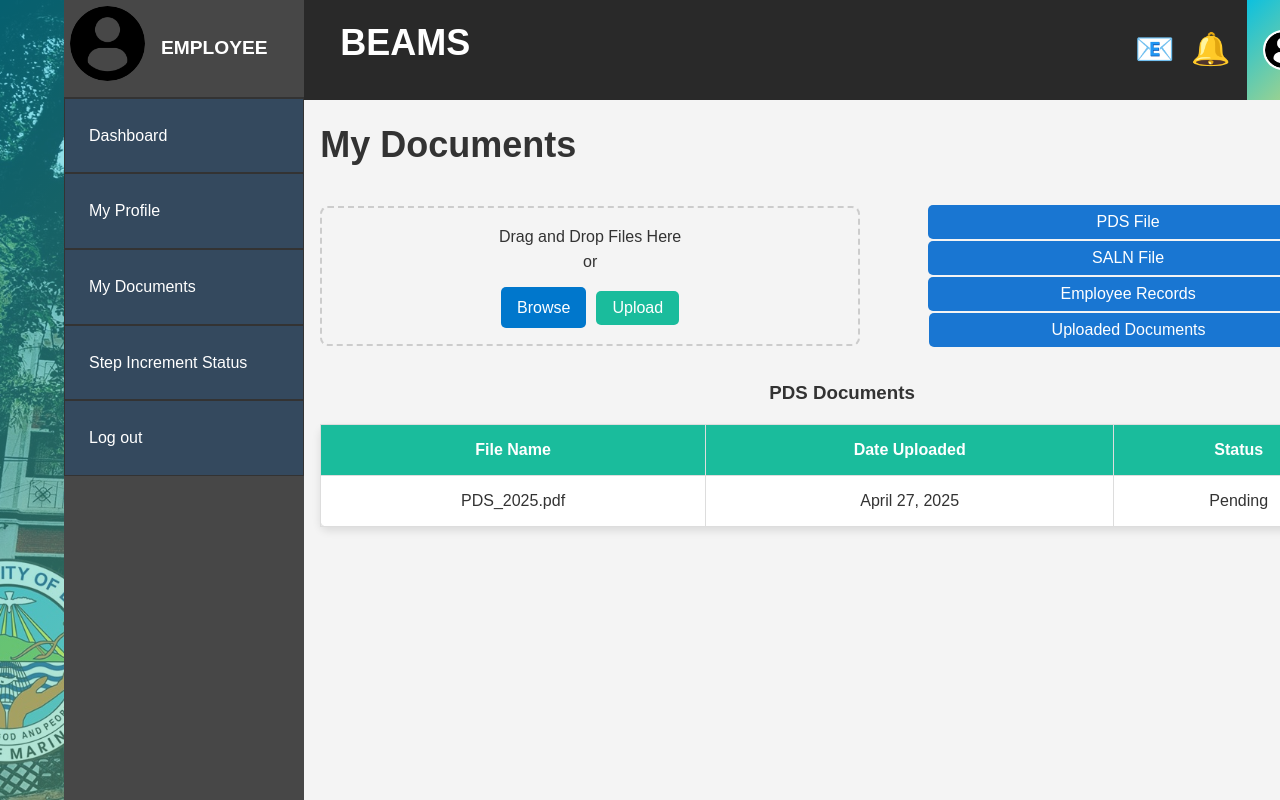
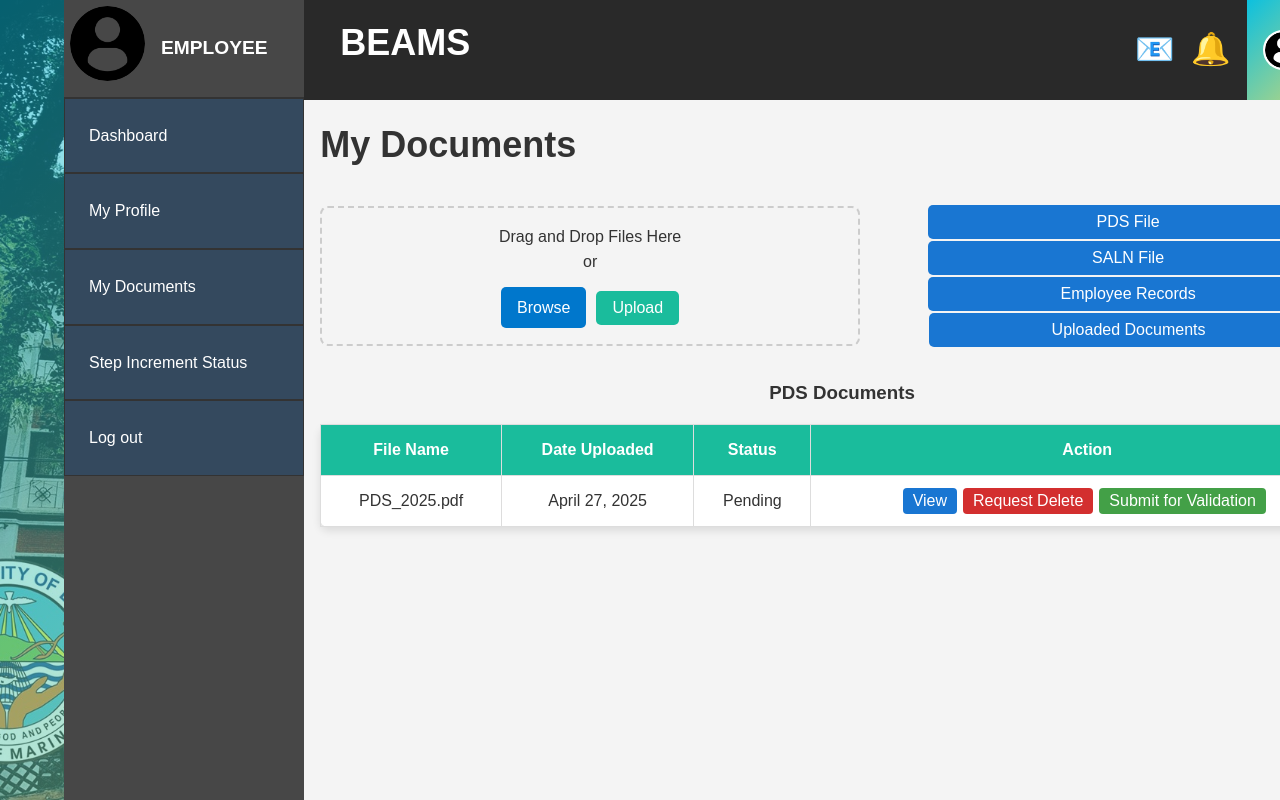
Before and after one commit to Astel2004/BEAMS-Capstone-master, a React app in the folder src/: page /my-documents in a window 1280 px wide. Built offline with nearby package versions, Linux system fonts and the light colour scheme; the HTML template or start-up script is replaced by a standard one.

Commit message:
Documents Table Implementation 2

```diff
--- a/src/src/components/MyDocumentsComp.jsx
+++ b/src/src/components/MyDocumentsComp.jsx
@@ -58,6 +58,14 @@ const MyDocumentsComp = () => {
     );
     setUploadedDocuments(updatedDocuments);
     alert("File deleted successfully!");
+  };
+
+  const getAcceptTypes = () => {
+    if (activeTab === "SALN" || activeTab === "PDS") {
+      return ".pdf,.doc,.docx,application/msword,application/vnd.openxmlformats-officedocument.wordprocessingml.document";
+    }
+    // EmployeeRecords and Uploaded can accept any file type
+    return "";
   };
 
   return (
@@ -127,7 +135,7 @@ const MyDocumentsComp = () => {
             <input
               type="file"
               id="fileInput"
-              accept=".pdf,image/*"
+              accept={getAcceptTypes()}
               onChange={handleFileChange}
               style={{ display: "none" }}
             />
@@ -183,11 +191,11 @@ const MyDocumentsComp = () => {
                   <th>File Name</th>
                   <th>Date Uploaded</th>
                   <th>Status</th>
+                  <th>Action</th>
                 </tr>
               </thead>
               <tbody>
-                {uploadedDocuments.filter((doc) => doc.type === "PDS")
-                  .length > 0 ? (
+                {uploadedDocuments.filter((doc) => doc.type === "PDS").length > 0 ? (
                   uploadedDocuments
                     .filter((doc) => doc.type === "PDS")
                     .map((doc) => (
@@ -195,11 +203,16 @@ const MyDocumentsComp = () => {
                         <td>{doc.fileName}</td>
                         <td>{doc.dateUploaded}</td>
                         <td>{doc.status}</td>
+                        <td>
+                          <button className="view-btn" onClick={() => alert(`Viewing ${doc.fileName}`)}>View</button>
+                          <button className="delete-btn" onClick={() => handleDelete(doc.fileName)}>Request Delete</button>
+                          <button className="validate-btn" onClick={() => alert(`Submitted ${doc.fileName} for validation`)}>Submit for Validation</button>
+                        </td>
                       </tr>
                     ))
                 ) : (
                   <tr>
-                    <td colSpan="3">No PDS documents uploaded yet.</td>
+                    <td colSpan="4">No PDS documents uploaded yet.</td>
                   </tr>
                 )}
               </tbody>
@@ -216,11 +229,11 @@ const MyDocumentsComp = () => {
                   <th>File Name</th>
                   <th>Date Uploaded</th>
                   <th>Status</th>
+                  <th>Action</th>
                 </tr>
               </thead>
               <tbody>
-                {uploadedDocuments.filter((doc) => doc.type === "SALN")
-                  .length > 0 ? (
+                {uploadedDocuments.filter((doc) => doc.type === "SALN").length > 0 ? (
                   uploadedDocuments
                     .filter((doc) => doc.type === "SALN")
                     .map((doc) => (
@@ -228,11 +241,16 @@ const MyDocumentsComp = () => {
                         <td>{doc.fileName}</td>
                         <td>{doc.dateUploaded}</td>
                         <td>{doc.status}</td>
+                        <td>
+                          <button className="view-btn" onClick={() => alert(`Viewing ${doc.fileName}`)}>View</button>
+                          <button className="delete-btn" onClick={() => handleDelete(doc.fileName)}>Request Delete</button>
+                          <button className="validate-btn" onClick={() => alert(`Submitted ${doc.fileName} for validation`)}>Submit for Validation</button>
+                        </td>
                       </tr>
                     ))
                 ) : (
                   <tr>
-                    <td colSpan="3">No SALN documents uploaded yet.</td>
+                    <td colSpan="4">No SALN documents uploaded yet.</td>
                   </tr>
                 )}
               </tbody>
@@ -247,8 +265,10 @@ const MyDocumentsComp = () => {
               <thead>
                 <tr>
                   <th>File Name</th>
+                  <th>File Type</th>
                   <th>Date Uploaded</th>
                   <th>Status</th>
+                  <th>Action</th>
                 </tr>
               </thead>
               <tbody>
@@ -260,13 +280,38 @@ const MyDocumentsComp = () => {
                     .map((doc) => (
                       <tr key={doc.fileName}>
                         <td>{doc.fileName}</td>
+                        <td>{doc.type}</td>
                         <td>{doc.dateUploaded}</td>
                         <td>{doc.status}</td>
+                        <td>
+                          <button
+                            className="view-btn"
+                            onClick={() =>
+                              alert(`Viewing ${doc.fileName}`)
+                            }
+                          >
+                            View
+                          </button>
+                          <button
+                            className="edit-btn"
+                            onClick={() =>
+                              alert(`Editing ${doc.fileName}`)
+                            }
+                          >
+                            Edit
+                          </button>
+                          <button
+                            className="delete-btn"
+                            onClick={() => handleDelete(doc.fileName)}
+                          >
+                            Delete
+                          </button>
+                        </td>
                       </tr>
                     ))
                 ) : (
                   <tr>
-                    <td colSpan="3">No Employee Records uploaded yet.</td>
+                    <td colSpan="5">No Employee Records uploaded yet.</td>
                   </tr>
                 )}
               </tbody>
@@ -276,7 +321,7 @@ const MyDocumentsComp = () => {
 
         {activeTab === "Uploaded" && (
           <div className="uploaded-documents">
-            <h3>All Uploaded Documents</h3>
+            <h3>Uploaded Documents</h3>
             <table>
               <thead>
                 <tr>
@@ -287,8 +332,10 @@ const MyDocumentsComp = () => {
                 </tr>
               </thead>
               <tbody>
-                {uploadedDocuments.length > 0 ? (
-                  uploadedDocuments.map((doc) => (
+                {uploadedDocuments.filter(doc => doc.type === "Uploaded").length > 0 ? (
+                  uploadedDocuments
+                    .filter(doc => doc.type === "Uploaded")
+                    .map(doc => (
                       <tr key={doc.fileName}>
                         <td>{doc.fileName}</td>
                         <td>{doc.type}</td>
--- a/src/src/styles/MyDocuments.css
+++ b/src/src/styles/MyDocuments.css
@@ -150,3 +150,14 @@
   .type-btn:last-child {
     margin-right: 0;
   }
+
+  .view-btn, .delete-btn, .validate-btn {
+  margin-right: 6px;
+  padding: 4px 10px;
+  border: none;
+  border-radius: 4px;
+  cursor: pointer;
+}
+.view-btn { background: #1976d2; color: #fff; }
+.delete-btn { background: #d32f2f; color: #fff; }
+.validate-btn { background: #43a047; color: #fff; }
```
Lines whose indentation alone changed are shown as unchanged.
